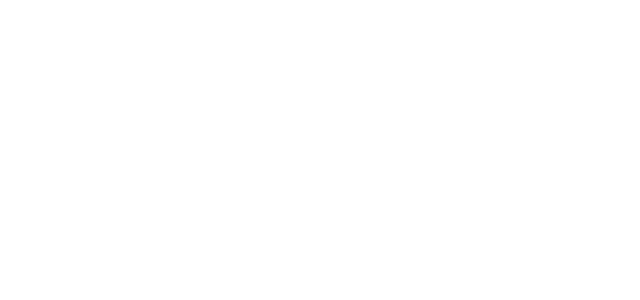
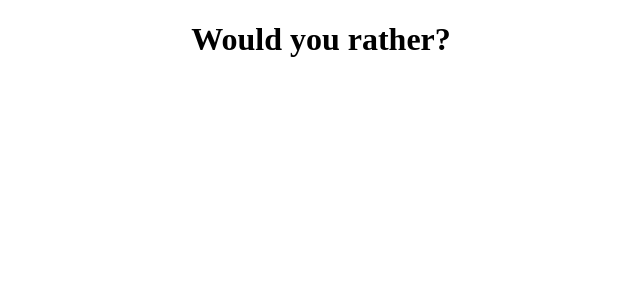
Before and after one commit to r4deadv/project8-employee-polls-web-app, a React (Create React App) app: page / in a window 1280 px wide. Shown: the top 300 px of the page, without its empty margins (319-959 px from the left). Built offline with nearby package versions, Linux system fonts and the light colour scheme.

Commit message:
checking App.js component

```diff
--- a/src/App.js
+++ b/src/App.js
@@ -1,7 +1,11 @@
 import "./App.css";
 
 function App() {
-  return <div className="App"></div>;
+  return (
+    <div className="App">
+      <h1>Would you rather?</h1>
+    </div>
+  );
 }
 
 export default App;
```
